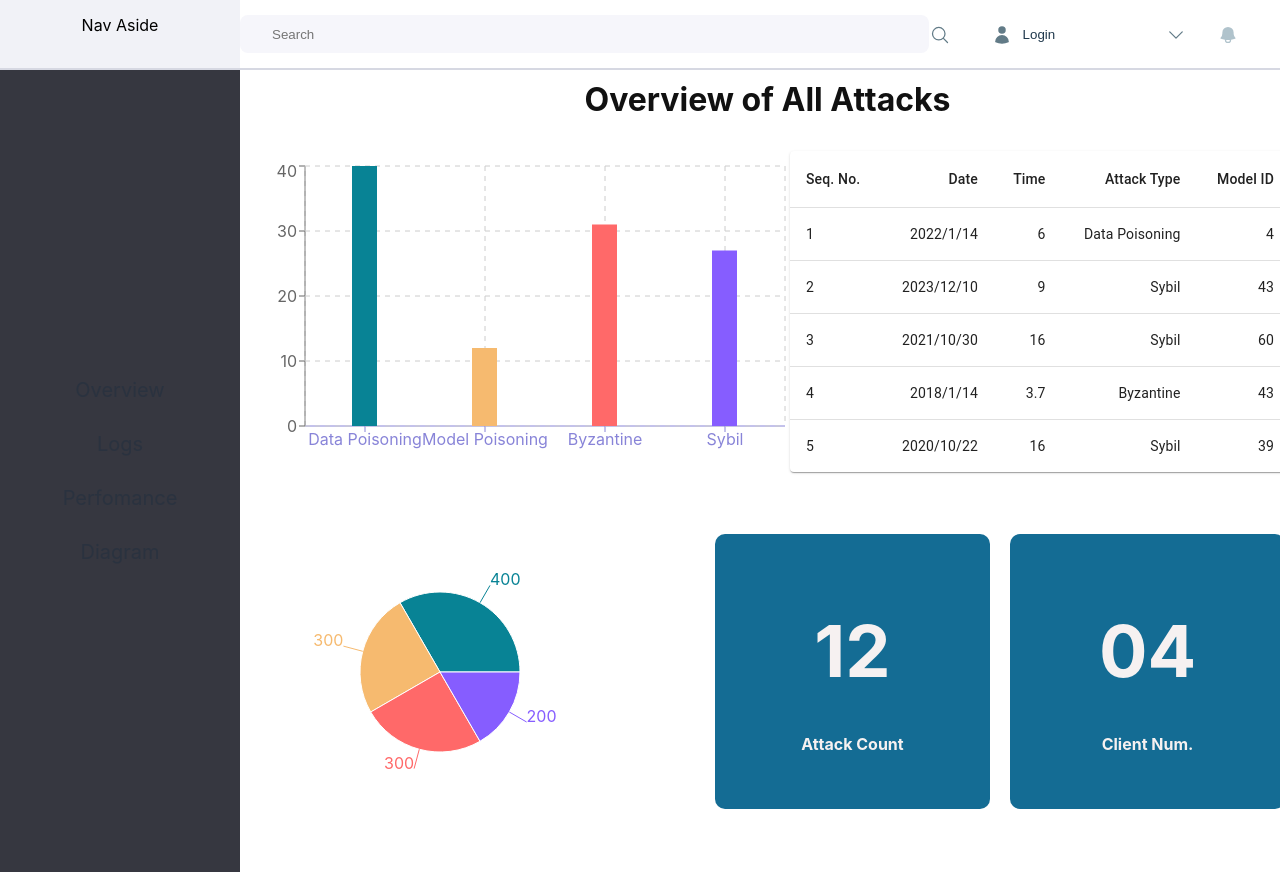
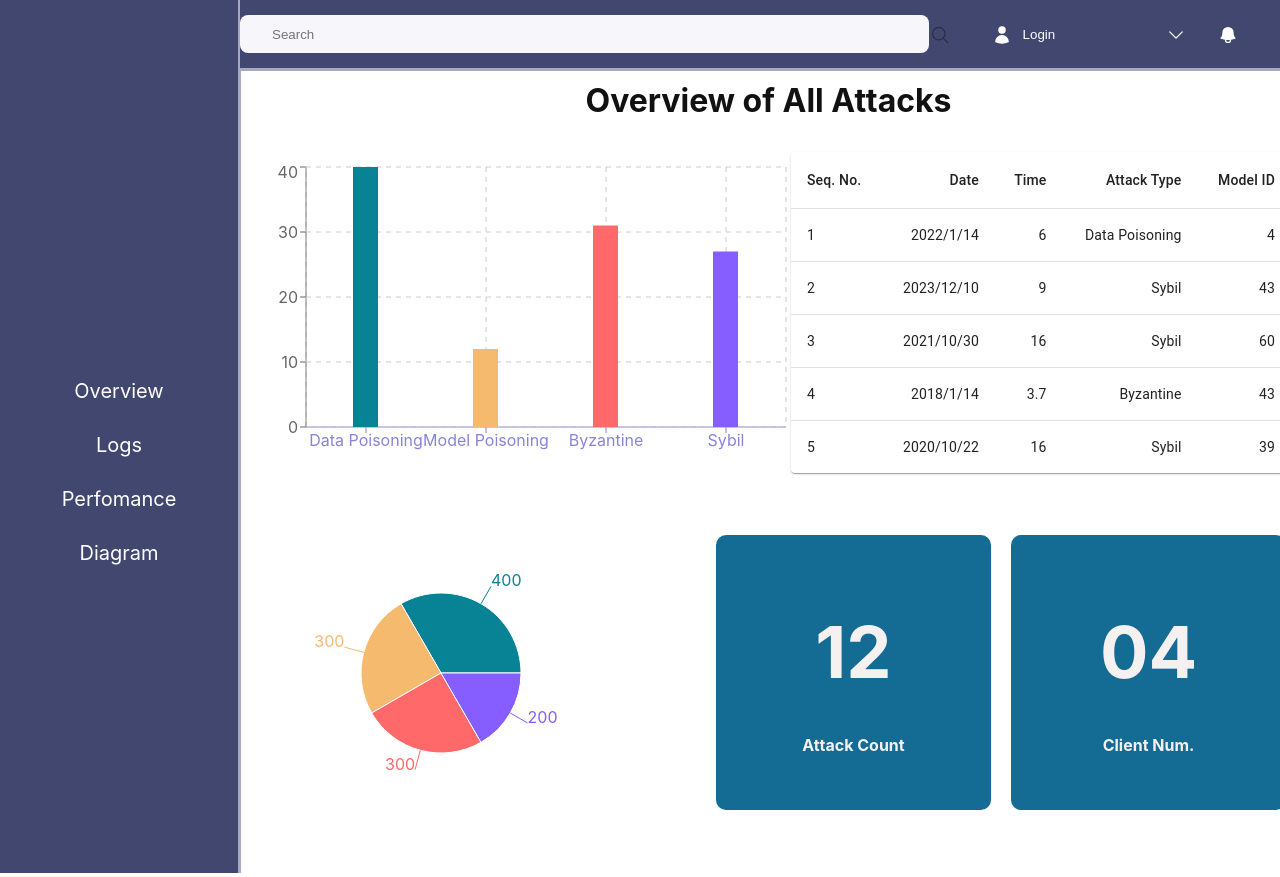
Before and after one commit to batsdk/attack-detection-uni, a React (Create React App) app: page / in a window 1280 px wide. Built offline with nearby package versions, Linux system fonts and the light colour scheme.

Commit message:
Updated UI

```diff
--- a/src/Components/Navbar.jsx
+++ b/src/Components/Navbar.jsx
@@ -3,7 +3,7 @@ import '../assets/styles/Navbar.css';
 import { BellIcon, ChevronDown, SearchIcon, UserIcon } from '../Icons/icon';
 const Navbar = () => (
   <nav className='navbar-container'>
-    <div className='nav-aside'>Nav Aside</div>
+    <div className='nav-aside'></div>
     <div className='navbar'>
       <section className='search'>
         <input className='search-bar' type='text' placeholder='Search' />
--- a/src/Icons/icon.jsx
+++ b/src/Icons/icon.jsx
@@ -7,7 +7,7 @@ export const ChevronDown = () => {
       fill='none'
       viewBox='0 0 24 24'
       strokeWidth={1.5}
-      stroke='#627b87'
+      stroke='#fff'
       className='w-6 h-6'
     >
       <path
@@ -25,7 +25,7 @@ export const SearchIcon = () => {
       fill='none'
       viewBox='0 0 24 24'
       strokeWidth={1.5}
-      stroke='#627b87'
+      stroke='#2a2d46'
       className='w-6 h-6'
     >
       <path
@@ -41,7 +41,7 @@ export const BellIcon = () => {
     <svg
       xmlns='http://www.w3.org/2000/svg'
       viewBox='0 0 24 24'
-      fill='#B0C3CC'
+      fill='#fff'
       className='w-6 h-6'
     >
       <path
@@ -57,7 +57,7 @@ export const UserIcon = () => {
     <svg
       xmlns='http://www.w3.org/2000/svg'
       viewBox='0 0 24 24'
-      fill='#627b87'
+      fill='#fff'
       className='w-6 h-6'
     >
       <path
--- a/src/assets/styles/Navbar.css
+++ b/src/assets/styles/Navbar.css
@@ -3,15 +3,16 @@
   display: grid;
   grid-template-columns: 240px 1fr;
   text-align: center;
-  border-bottom: 2px solid #c8cbd9bf;
+  background: #42476f;
 }
 .nav-aside {
-  background-color: #f1f2f7;
   padding: 15px 0;
+  border-right: 2px solid #c8cbd9bf;
 }
 .navbar {
   display: grid;
   grid-template-columns: 7fr 2.5fr 2fr;
+  border-bottom: 3px solid #c8cbd9bf;
 }
 .navbar section {
   padding: 15px 0;
@@ -32,7 +33,9 @@ button {
   border: none;
   background: none;
 }
-svg {
+.search svg,
+.login svg,
+.navbar-icons svg {
   width: 20px;
   height: 20px;
 }
@@ -46,7 +49,7 @@ svg {
   justify-self: center;
 }
 .login button {
-  color: #1f384c;
+  color: #fff;
 }
 .login svg {
   margin-right: 0.3rem;
--- a/src/assets/styles/PageLayout.css
+++ b/src/assets/styles/PageLayout.css
@@ -18,10 +18,12 @@ a {
   display: flex;
   flex-direction: column;
   justify-content: center;
-  min-width: 240px;
-  max-width: 240px;
+  min-width: 238px;
+  max-width: 238px;
+  border-right: 3px solid #c8cbd9bf;
+
   min-height: 100vh;
-  background: #363740;
+  background: #42476f;
   color: #fff;
 }
 
@@ -30,9 +32,7 @@ a {
 }
 
 .active-link {
-  /* color: #fff; */
-  color: #5a6acf;
-
+  color: #fff;
   font-size: 20px;
   width: 100%;
   text-align: center;
@@ -41,9 +41,7 @@ a {
 }
 
 .pending-link {
-  /* color: #fff; */
-  color: #273240c9;
-
+  color: #fff;
   font-size: 20px;
   width: 100%;
   text-align: center;
```
